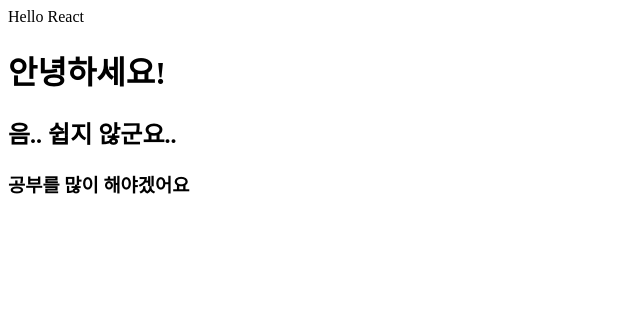
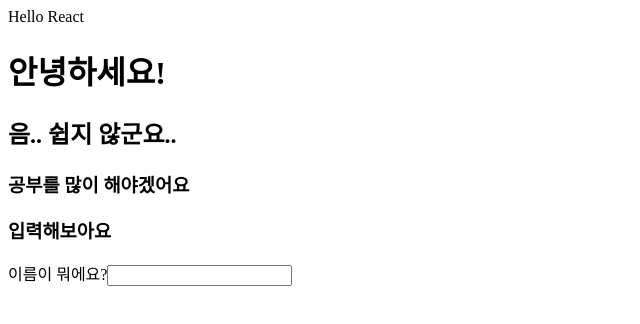
Before and after one commit to KIMJINSIL/my-app, a React (Create React App) app: page / in a window 1280 px wide. Shown: the top 324 px of the page, without its empty margins (0-640 px from the left). Built offline with nearby package versions, Linux system fonts and the light colour scheme.

Commit message:
블라블라

```diff
--- a/src/App.js
+++ b/src/App.js
@@ -6,6 +6,14 @@ function App() {
       <h1>안녕하세요!</h1>
       <h2>음.. 쉽지 않군요..</h2>
       <h3>공부를 많이 해야겠어요</h3>
+
+      <form>
+        <h3>입력해보아요</h3>
+        <div>
+          <label for="user_name">이름이 뭐에요?</label>
+          <input type="text" id="user_name"></input>
+        </div>
+      </form>
     </div>
   );
 }
```
